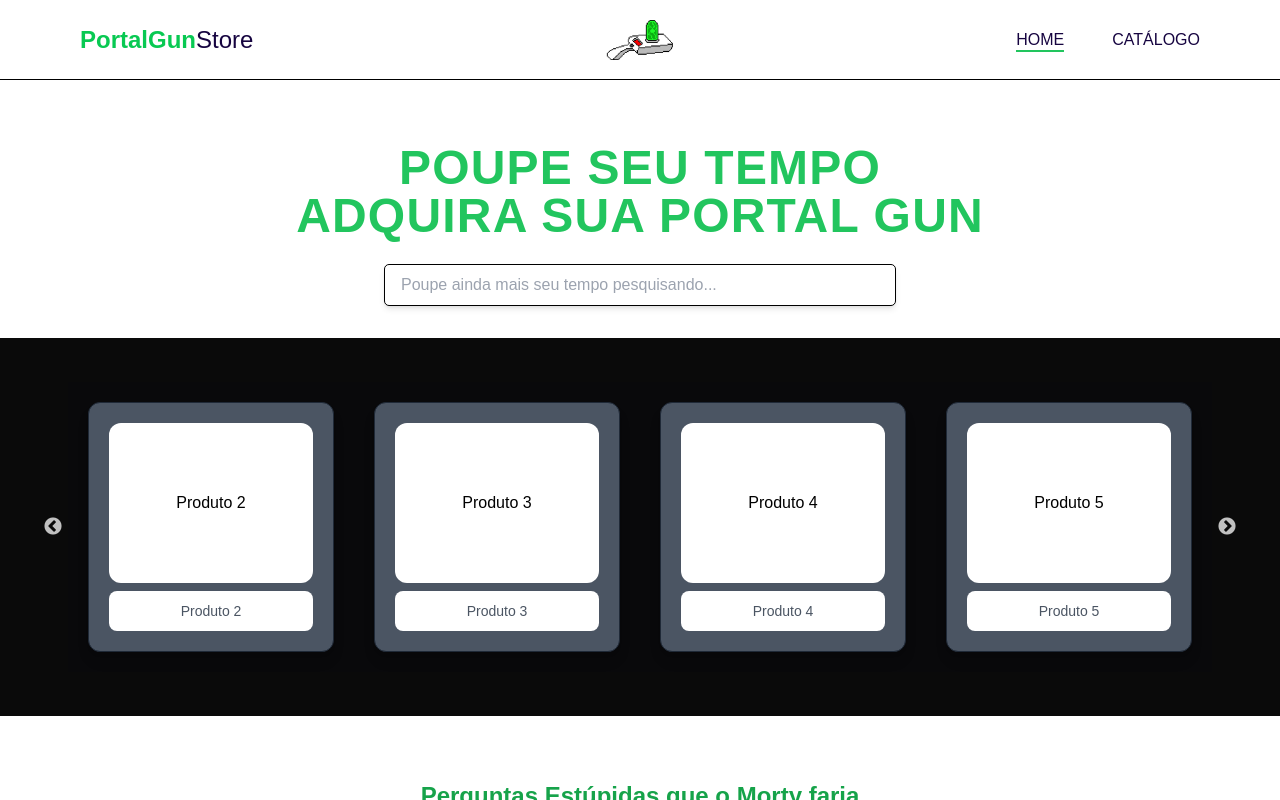
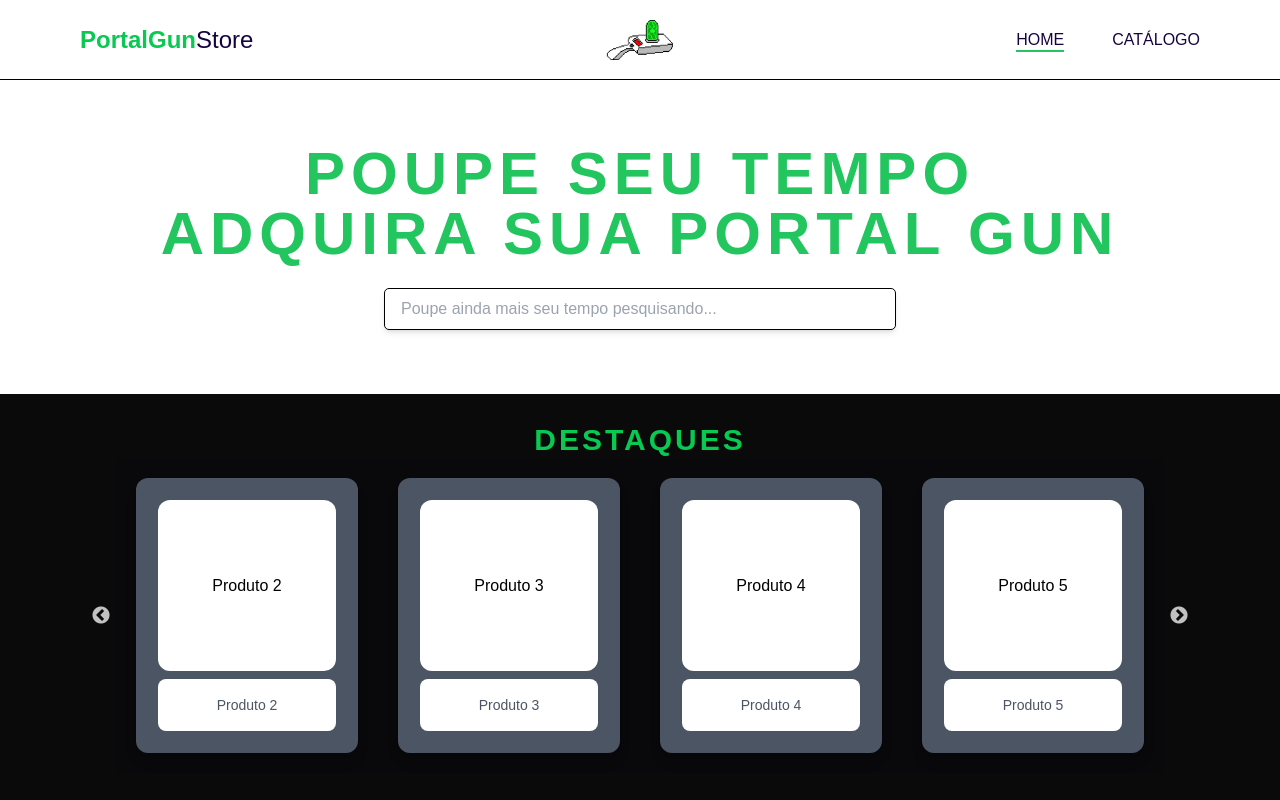
Before and after one commit to Tsumefuy/landing_page_cimatecjr, a Next.js app: page / in a window 1280 px wide. Built offline with nearby package versions, Linux system fonts and the light colour scheme; a web font is replaced by a local one.

Commit message:
responsividade

```diff
--- a/package.json
+++ b/package.json
@@ -3,9 +3,9 @@
   "version": "0.1.0",
   "private": true,
   "scripts": {
-    "dev": "next dev -p 8080",
+    "dev": "next dev",
     "build": "next build",
-    "start": "next start -p 8080",
+    "start": "next start",
     "lint": "next lint"
   },
   "dependencies": {
--- a/src/app/catalogo/page.tsx
+++ b/src/app/catalogo/page.tsx
@@ -10,14 +10,18 @@ export default function Catalogo() {
     return (
         <div className="flex flex-col items-center justify-center w-full px-4">
             <SearchBar />
-            <section className="mt-12 mb-12 w-full max-w-7xl">
-                <h1 className="text-center text-primary font-bold text-3xl mb-8">
+            <section className="mt-12 mb-12 w-full max-w-7xl text-center">
+                <h1 className="text-primary font-bold text-3xl mb-8">
                     CATÁLOGO
                 </h1>
-                <div className=" grid grid-cols-1 sm:grid-cols-2 md:grid-cols-3 lg:grid-cols-4 gap-6">
-                    {data.map((item, index) => (
-                        <Box key={index} params={item} />
-                    ))}
+                <div className="w-full flex justify-center">
+                    <div className="grid grid-cols-1 sm:grid-cols-2 md:grid-cols-3 lg:grid-cols-3 gap-6 w-full max-w-5xl">
+                        {data.map((item, index) => (
+                            <div className="flex justify-center">
+                                <Box key={index} params={item} />
+                            </div>
+                        ))}
+                    </div>
                 </div>
             </section>
         </div>
--- a/src/app/components/box/index.tsx
+++ b/src/app/components/box/index.tsx
@@ -11,11 +11,11 @@ interface BoxProps {
 
 export function Box({ params }: BoxProps) {
     return(
-        <div className="bg-gray-600 p-5 rounded-xl border border-gray-800 shadow-lg hover:border-primary transition-all duration-300">
-            <div className="flex flex-col h-[140px] md:h-[160px] bg-white rounded-xl justify-center text-center">
+        <div className="h-[275px] w-[300px] bg-gray-600 p-5 rounded-xl border-2 border-transparent shadow-lg hover:border-primary transition-all duration-300">
+            <div className="h-[170px] flex flex-col bg-white rounded-xl justify-center text-center">
                 <p>{params.name}</p>
             </div>
-            <div className="h-10 bg-white rounded-lg mt-2 flex items-center justify-center">
+            <div className="h-[50px] bg-white rounded-lg mt-2 flex items-center justify-center">
                 <p className="text-gray-600 text-sm">{params.name}</p>
             </div>
         </div>
--- a/src/app/components/carrosel/index.tsx
+++ b/src/app/components/carrosel/index.tsx
@@ -28,9 +28,15 @@ export function Carrosel({ data }: CarroselProps) {
         adaptiveHeight: true,
         responsive: [
             {
+                breakpoint: 1280,
+                settings: {
+                    slidesToShow: 3,
+                }
+            },
+            {
                 breakpoint: 1024,
                 settings: {
-                    slidesToShow: 3,
+                    slidesToShow: 2,
                 }
             },
             {
@@ -49,11 +55,19 @@ export function Carrosel({ data }: CarroselProps) {
     };
 
     return (
-        <Slider {...settings} className="mt-10 mb-10 mr-16 ml-16">
+        <Slider {...settings} className="mx-8 md:mx-16 xl:mx-28 mb-6">
             {data.map((item, index) => (
                 <div key={index} className="bg-zinc-950 p-5">
-                    <Box key={index} params={item}/>
+                <div className="h-[275px] bg-gray-600 p-5 rounded-xl border-2 border-transparent shadow-lg hover:border-primary transition-all duration-300 flex flex-col">
+                    <div className="flex-auto flex items-center justify-center bg-white rounded-xl p-4">
+                        <p className="text-center">{item.name}</p>
+                    </div>
+                    <div className="flex items-center justify-center bg-white rounded-lg p-4 mt-2">
+                        <p className="text-gray-600 text-sm">{item.name}</p>
+                    </div>
                 </div>
+            </div>
+
             ))}
         </Slider>
     );
--- a/src/app/layout.tsx
+++ b/src/app/layout.tsx
@@ -7,7 +7,7 @@ import { Footer } from "./components/footer";
 const tektur = Tektur({ subsets: ["latin"], weight: ["400", "500", "600", "700"] });
 
 export const metadata: Metadata = {
-  title: 'Landing Page',
+  title: `PortalGunStore`,
   description: 'Projeto CimatecJr - Gustavo Maia',
   //icons: '/favicon.ico',
   openGraph: {
--- a/src/app/page.tsx
+++ b/src/app/page.tsx
@@ -24,21 +24,22 @@ export default function Home() {
 
   return (
     <div className="flex flex-col items-center text-center">
-      <section className="mt-16 px-4">
-        <h1 className="text-3xl md:text-5xl font-bold text-green-500 tracking-wide">
+      <section className="my-16 px-4">
+        <h1 className="text-4xl md:text-6xl font-bold text-green-500 tracking-widest">
           POUPE SEU TEMPO <br /> ADQUIRA SUA PORTAL GUN
         </h1>
         <SearchBar/>
       </section>
-      <section className="bg-neutral-950 w-full mt-8 p-1">
+      <section className="bg-neutral-950 w-full p-1">
+        <h1 className="text-primary font-bold text-3xl tracking-wide md:tracking-widest mt-6">DESTAQUES</h1>
         <Carrosel data={data} />
       </section>
-      <section className="w-full bg-white py-16 px-6 text-center">
-        <h2 className="text-2xl font-bold text-green-600 mb-8">Perguntas Estúpidas que o Morty faria</h2>
+      <section className="w-full bg-white py-12 px-6 text-center">
+        <h2 className="text-2xl md:text-3xl font-bold text-green-600 mb-8">Perguntas Estúpidas que o Morty faria</h2>
         <div className="grid md:grid-cols-3 gap-6 text-gray-800 justify-center">
           {text.map((item, index) => (
             <div key={index} className="max-w-[250px] mx-auto">
-              <h3 className="text-xl font-bold text-primary">{item.question}</h3>
+              <h3 className="text-xl md:text-2xl font-bold text-primary">{item.question}</h3>
               <p className="text-lg">{item.answer}</p>
           </div>
           ))}
```
